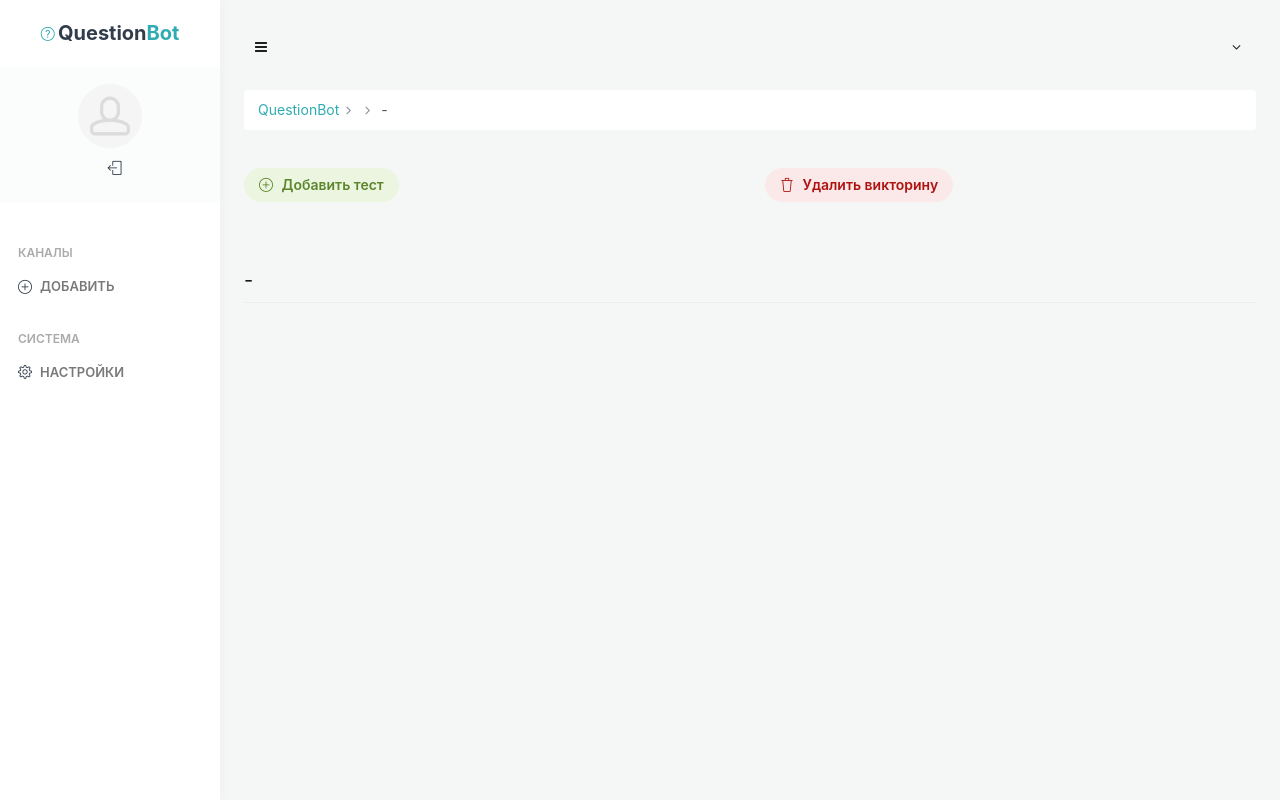
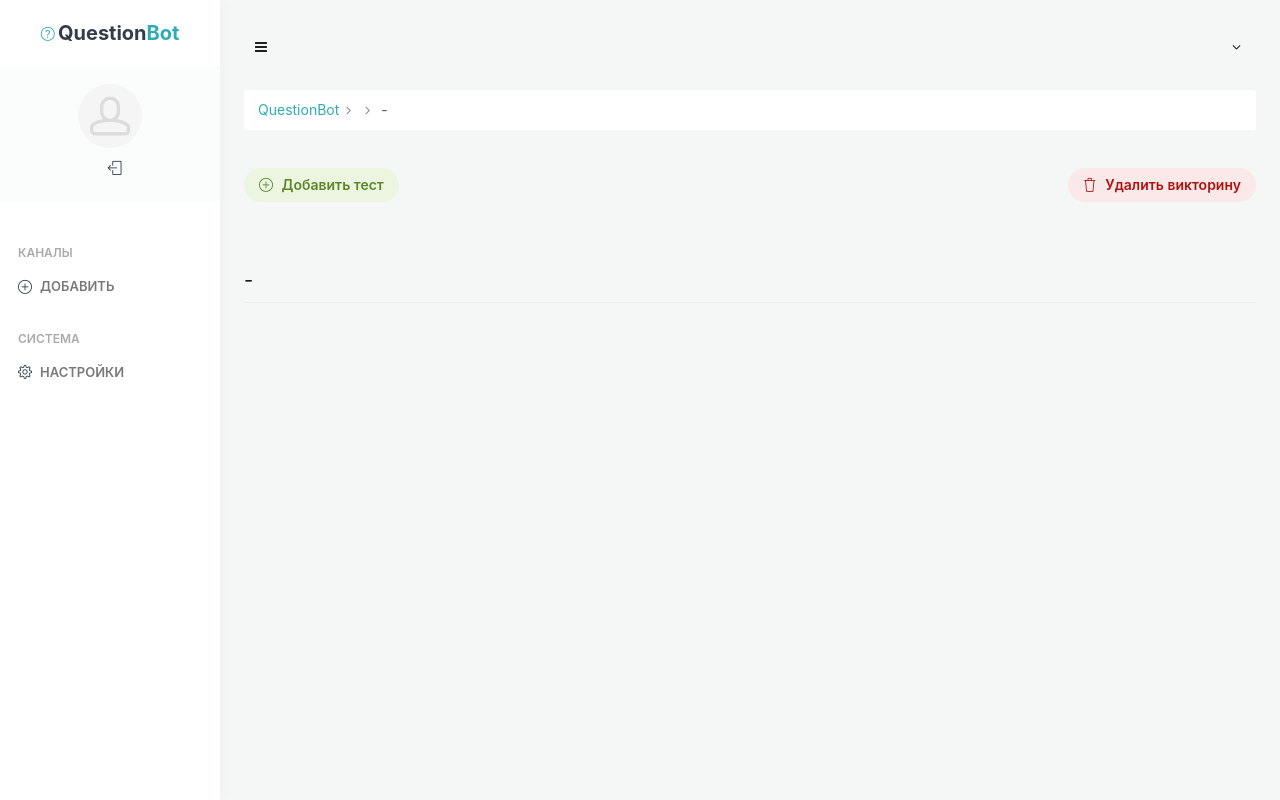
Before and after one commit to VID-STUDY/QuestionBot, a Flask app: template application/templates/admin/tests-list.html in a window 1280 px wide. Run offline with Flask 2, Linux system fonts and the light colour scheme; the template is opened without the code that fills it, so the values that code supplies are empty; some libraries are stand-ins or nearby versions.

Commit message:
Divide New Test, Delete Quiz buttons with Flexbox

```diff
--- a/application/templates/admin/tests-list.html
+++ b/application/templates/admin/tests-list.html
@@ -6,17 +6,13 @@
 {% endblock %}
 {% block content %}
     <div class="py-3">
-        <div class="row mb-10">
-            <div class="col-sm-6">
+        <div class="d-flex justify-content-between align-items-center mb-10">
             <a href="{{ url_for('admin.create_test', quiz_id=quiz.id) }}" class="btn btn-alt-success btn-rounded">
                 <i class="si si-plus mr-5"></i> Добавить тест
             </a>
-            </div>
-            <div class="col-sm-6">
             <a href="{{ url_for('admin.remove_quiz', quiz_id=quiz.id, channel_id=quiz.channel_id) }}" class="btn btn-alt-danger btn-rounded" data-toggle="popover" title="Внимание!" data-placement="bottom" data-content="Это действие удалит все данные, связанные с этой викториной, включая тесты и рейтинги">
                 <i class="si si-trash mr-5"></i> Удалить викторину
             </a>
-            </div>
         </div>
     </div>
     <h2 class="content-heading">{{ quiz.start_date|date }} - {{ quiz.end_date|date }}</h2>
```
Lines whose indentation alone changed are shown as unchanged.
